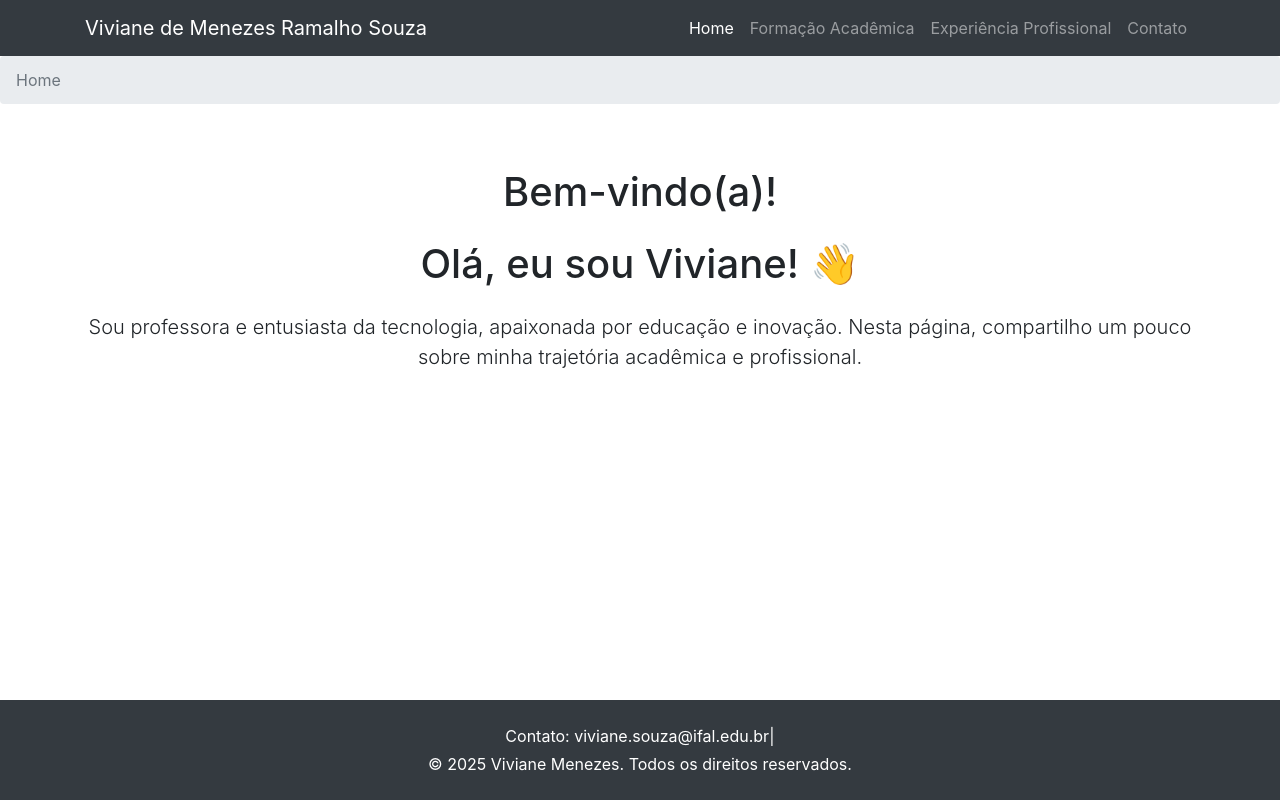
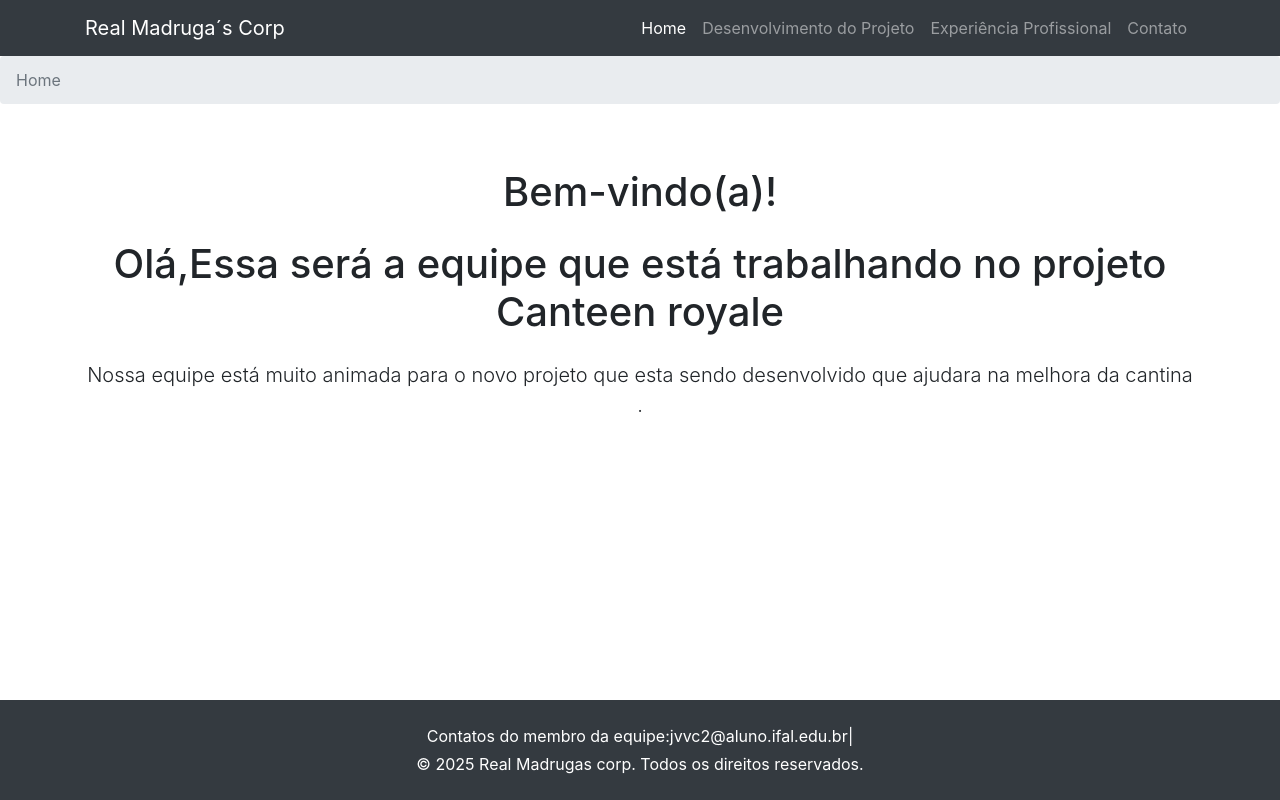
Before and after one commit to joaozinhor-pixel/Cateen_royale, a plain HTML site: page index.html in a window 1280 px wide. Drawn offline with nearby package versions, Linux system fonts and the light colour scheme; a script that the page names is missing.

Commit message:
Atualização do HTML

```diff
--- a/index.html
+++ b/index.html
@@ -5,7 +5,7 @@
   <meta charset="UTF-8">
   <meta name="viewport" content="width=device-width, initial-scale=1.0">
   <meta http-equiv="X-UA-Compatible" content="ie=edge">
-  <title>Página Pessoal</title>
+  <title>Projeto em desenvolvimento</title>
 
   <!-- Meta descrição para SEO -->
   <meta name="description" content="Página pessoal de Viviane de Menezes Ramalho Souza, apresentando formação, experiência e contato.">
@@ -41,7 +41,7 @@
   <!-- Barra de navegação -->
   <nav class="navbar navbar-expand-lg navbar-dark bg-dark">
     <div class="container">
-      <a class="navbar-brand" href="#">Viviane de Menezes Ramalho Souza</a>
+      <a class="navbar-brand" href="#">Real Madruga´s Corp</a>
       <button class="navbar-toggler" type="button" data-toggle="collapse" data-target="#navbarNav"
         aria-controls="navbarNav" aria-expanded="false" aria-label="Alterna navegação">
         <span class="navbar-toggler-icon"></span>
@@ -53,7 +53,7 @@
             <a class="nav-link" href="#">Home <span class="sr-only">(Página atual)</span></a>
           </li>
           <li class="nav-item">
-            <a class="nav-link" href="formacao.html">Formação Acadêmica</a>
+            <a class="nav-link" href="formacao.html">Desenvolvimento do Projeto</a>
           </li>
           <li class="nav-item">
             <a class="nav-link" href="experiencia.html">Experiência Profissional</a>
@@ -77,10 +77,10 @@
   <main class="container my-5">
     <h1 class="text-center mb-4">Bem-vindo(a)!</h1>
 
-    <h1 class="text-center mb-4">Olá, eu sou Viviane! 👋</h1>
+    <h1 class="text-center mb-4">Olá,Essa será a equipe que está trabalhando no projeto Canteen royale  </h1>
     <p class="text-center lead">
-      Sou professora e entusiasta da tecnologia, apaixonada por educação e inovação.
-      Nesta página, compartilho um pouco sobre minha trajetória acadêmica e profissional.
+      Nossa equipe está muito animada para o novo projeto que esta sendo desenvolvido que ajudara na melhora da cantina .
+
     </p>
   </section>
 </main>
@@ -91,8 +91,8 @@
 
 <footer class="bg-dark text-white text-center py-4 mt-auto">
   <div class="container">
-    <p class="mb-1">Contato: viviane.souza@ifal.edu.br|</p>
-    <p class="mb-0">&copy; 2025 Viviane Menezes. Todos os direitos reservados.</p>
+    <p class="mb-1">Contatos do membro da equipe:jvvc2@aluno.ifal.edu.br|</p>
+    <p class="mb-0">&copy; 2025 Real Madrugas corp. Todos os direitos reservados.</p>
   </div>
 </footer>
 
```
